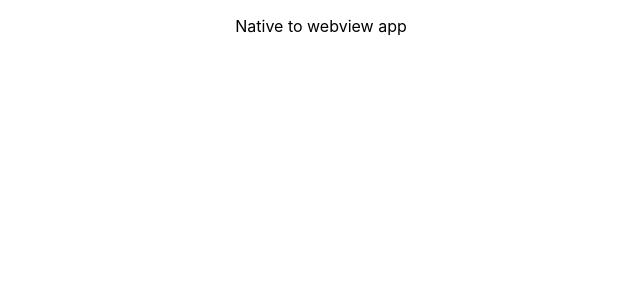
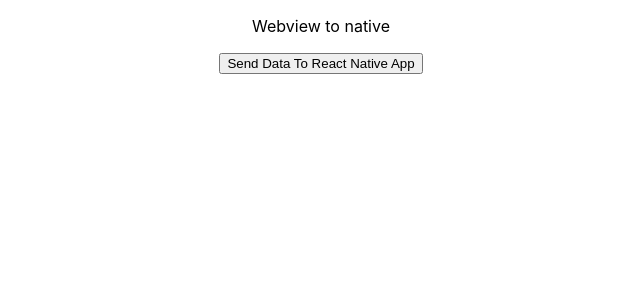
Before and after one commit to NShevchik/nativetoweb, a React (Create React App) app: page / in a window 1280 px wide. Shown: the top 300 px of the page, without its empty margins (319-959 px from the left). Built offline with nearby package versions, Linux system fonts and the light colour scheme; the HTML template or start-up script is replaced by a standard one.

Commit message:
send-data

```diff
--- a/src/App.tsx
+++ b/src/App.tsx
@@ -1,10 +1,27 @@
-import React from "react";
+import React, { useEffect, useState } from "react";
 import "./App.css";
 
+const sendDataToReactNativeApp = async () => {
+  window.postMessage("It is Data from WebView / Website");
+};
+
 function App() {
+  const [data, setData] = useState("");
+  useEffect(() => {
+    window.addEventListener("message", (message) => {
+      if (typeof message.data === "string") {
+        setData(message.data);
+      }
+    });
+  }, []);
+
   return (
     <div className="App">
-      <p>Native to webview app</p>
+      <p>Webview to native</p>
+      <p>{data}</p>
+      <button onClick={() => sendDataToReactNativeApp()}>
+        Send Data To React Native App
+      </button>
     </div>
   );
 }
```
